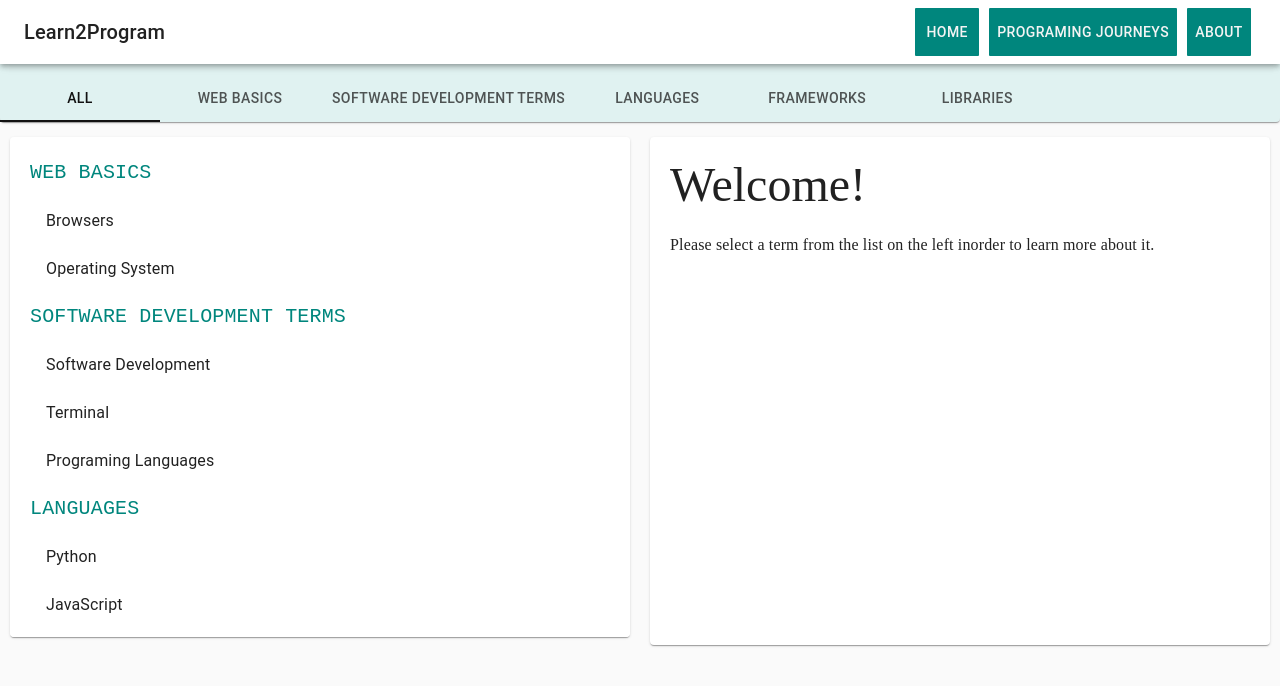
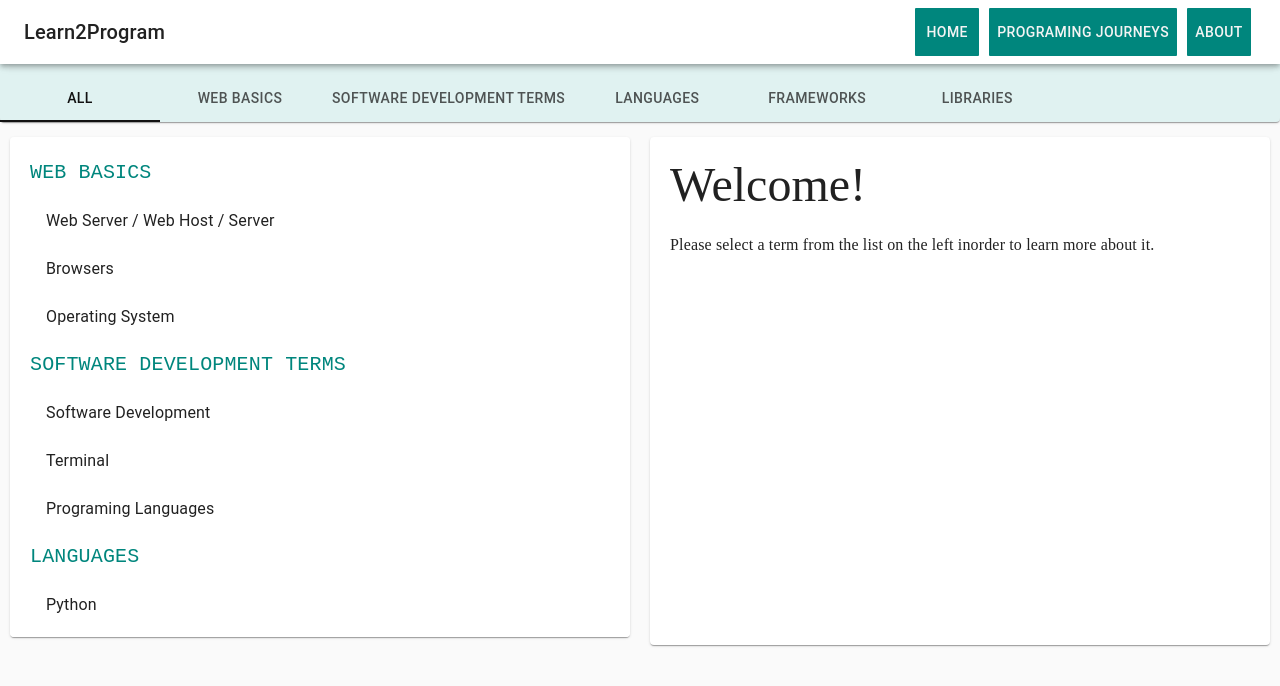
Before and after one commit to kristina-arezina/terms-2-program, a React (Create React App) app: page / in a window 1280 px wide. Shown: the top 686 px of the page. Built offline with nearby package versions, Linux system fonts and the light colour scheme.

Commit message:
added Web Server / Web Host / Server

```diff
--- a/src/store.js
+++ b/src/store.js
@@ -4,6 +4,17 @@ export const muscles = [
 ]
 
 export const exercises = [
+    {
+        id: 'web server / web host / server',
+        title: 'Web Server / Web Host / Server',
+        description: "Web server, web host and server are terms used interchangeably to describe the same concept. " +
+            "Every website that is viewed through one's computer is located on a separate computer called a web server. " +
+            "This computer (the server) is always running and connected to the internet. When someone wants to access a " +
+            "webpage through their digital device a copy of the webpage is downloaded from the server onto the user's " +
+            "machine to be displayed to the person.",
+        muscles: 'web basics',
+        resourse:"Here are some resources that can help you learn about this topic:"
+    },
     {
         id: 'browsers',
         title: 'Browsers',
--- a/src/storeLink.js
+++ b/src/storeLink.js
@@ -1,8 +1,17 @@
 export const titles = [
-    'browsers', 'operating system', 'software development','terminal', 'programing languages'
+    'browsers', 'operating system', 'software development','terminal', 'programing languages', "web server / web host / server"
 ]
 
 export const links = [
+    {
+        id: 'web server / web host / server',
+        articles: "Articles",
+        videos:"Videos",
+        link1:'https://whatis.techtarget.com/definition/Web-server',
+        link2:"https://economictimes.indiatimes.com/definition/web-server",
+        link3:"https://www.webopedia.com/TERM/W/Web_server.html",
+        video1:"https://www.khanacademy.org/computing/computer-science/internet-intro/internet-works-intro/v/the-internet-http-and-html",
+    },
     {
         id: 'browsers',
         articles: "Articles",
```
